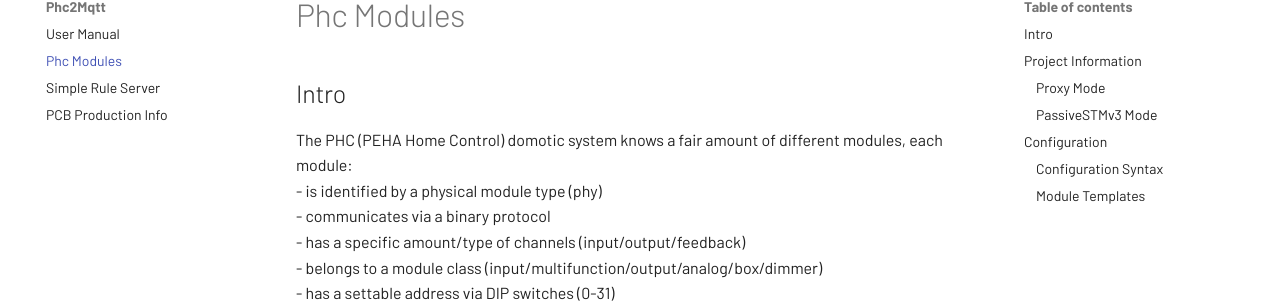
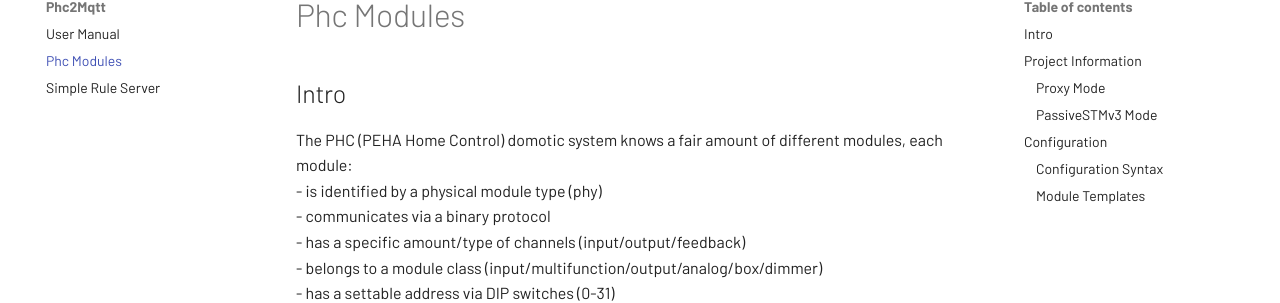
Before and after one commit to sim0njo/docu, an MkDocs documentation site: the page built from docs/PhcModules.md, in a window 1280 px wide. Shown: the part 152-455 px from the top of the page. Built offline with MkDocs 1.6.1 and Material for MkDocs 9.7.7, drawn with Linux system fonts in a browser that asks for light colours.

Commit message:
Remove PCB production files

```diff
--- a/mkdocs.yml
+++ b/mkdocs.yml
@@ -60,7 +60,7 @@ nav:
     - User Manual: Phc2Mqtt.md
     - Phc Modules: PhcModules.md
     - Simple Rule Server: SimpleRuleServer.md
-    - PCB Production Info: P2mGerbers.md
+#   - PCB Production Info: P2mGerbers.md
 #   - Upgrading.md
 #  - Windows&Linux Projects:
 #    - MQTT Client: Upgrading.md
```
